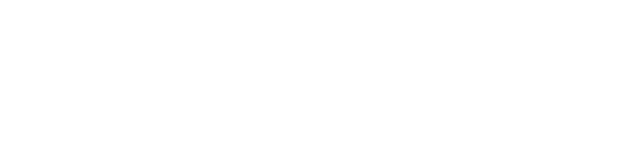
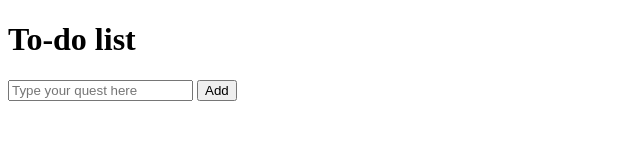
Before and after one commit to HerliKhoury/To-do-list_Exercise, a plain HTML site: page index.html in a window 1280 px wide. Shown: the whole page, without its empty margins (0-640 px from the left). Drawn offline with Linux system fonts and the light colour scheme.

Commit message:
Form created

```diff
--- a/index.html
+++ b/index.html
@@ -8,6 +8,13 @@
     <title>To-do list</title>
 </head>
 <body>
+    <h1>To-do list</h1>
+    <div id="list">
+        <form id="task-form">
+            <input id="task-input" name="task" type="text" placeholder="Type your quest here"/>
+            <button type="submit">Add</button>
+        </form>
+    </div>
     <script src="./assets/scripts/scrtipt.js"></script>
 </body>
 </html>
```
